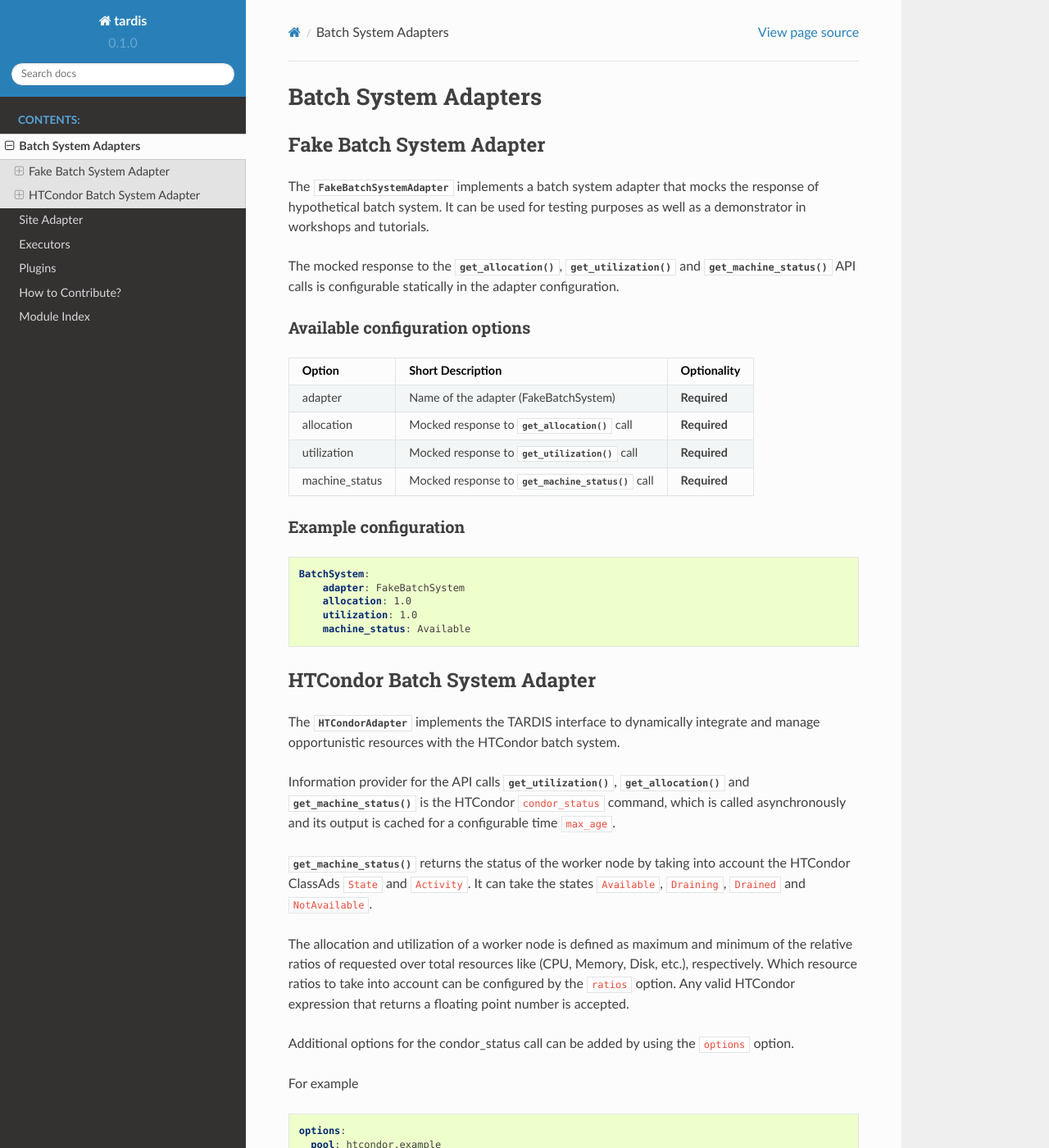
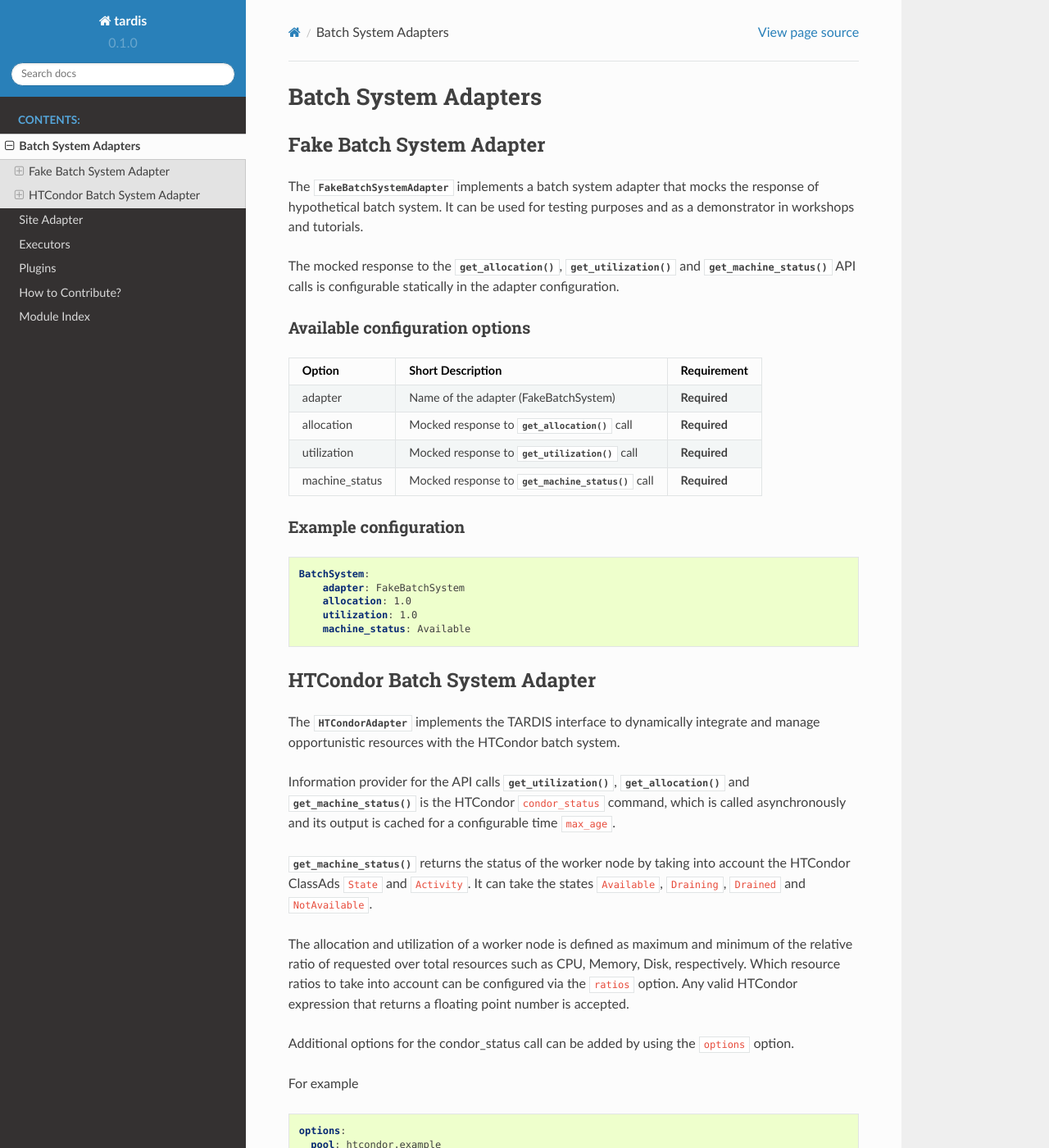
Before and after one commit to MatterMiners/tardis, a Sphinx documentation site: the page built from docs/source/adapters/batchsystem.rst, in a window 1280 px wide and 1400 px high. Shown: the whole window at 82% size. Built offline with Sphinx 7.4.7 and the Read the Docs theme 2.0.0, drawn with Linux system fonts in a browser that asks for light colours.

Commit message:
Update docs/source/adapters/batchsystem.rst
Co-Authored-By: Eileen Kuehn <eileen.kuehn@kit.edu>

```diff
--- a/docs/source/adapters/batchsystem.rst
+++ b/docs/source/adapters/batchsystem.rst
@@ -14,7 +14,7 @@ Fake Batch System Adapter
 
 The :py:class:`~tardis.adapters.batchsystems.fakebatchsystem.FakeBatchSystemAdapter`
 implements a batch system adapter that mocks the response of hypothetical batch system.
-It can be used for testing purposes as well as a demonstrator in workshops and tutorials.
+It can be used for testing purposes and as a demonstrator in workshops and tutorials.
 
 The mocked response to the |FakeBatchSystemAdapter.get_allocation|, |FakeBatchSystemAdapter.get_utilization| and
 |FakeBatchSystemAdapter.get_machine_status| API calls is configurable statically in the adapter configuration.
@@ -23,7 +23,7 @@ Available configuration options
 ~~~~~~~~~~~~~~~~~~~~~~~~~~~~~~~
 
 +----------------+---------------------------------------------------------------------+-----------------+
-| Option         | Short Description                                                   | Optionality     |
+| Option         | Short Description                                                   | Requirement     |
 +================+=====================================================================+=================+
 | adapter        | Name of the adapter (FakeBatchSystem)                               |  **Required**   |
 +----------------+---------------------------------------------------------------------+-----------------+
@@ -64,9 +64,9 @@ output is cached for a configurable time ``max_age``.
 ClassAds ``State`` and ``Activity``. It can take the states ``Available``, ``Draining``, ``Drained`` and
 ``NotAvailable``.
 
-The allocation and utilization of a worker node is defined as maximum and minimum of the relative ratios of requested
-over total resources like (CPU, Memory, Disk, etc.), respectively. Which resource ratios to take into account can be
-configured by the ``ratios`` option. Any valid HTCondor expression that returns a floating point number is accepted.
+The allocation and utilization of a worker node is defined as maximum and minimum of the relative ratio of requested
+over total resources such as CPU, Memory, Disk, respectively. Which resource ratios to take into account can be
+configured via the ``ratios`` option. Any valid HTCondor expression that returns a floating point number is accepted.
 
 Additional options for the condor_status call can be added by using the ``options`` option.
 
--- a/docs/source/plugins/plugins.rst
+++ b/docs/source/plugins/plugins.rst
@@ -52,7 +52,7 @@ Available configuration options
 +----------------+---------------------------------------------------------------------------+-----------------+
 | port           | Port the telegraf UDP input module is listening on.                       |  **Required**   |
 +----------------+---------------------------------------------------------------------------+-----------------+
-| default_tags   | Tags that should included by default for all entries send to telegraf.    |  **Optional**   |
+| default_tags   | Tags that should be included by default for all entries sent to telegraf. |  **Optional**   |
 +----------------+---------------------------------------------------------------------------+-----------------+
 
 Example configuration
```
